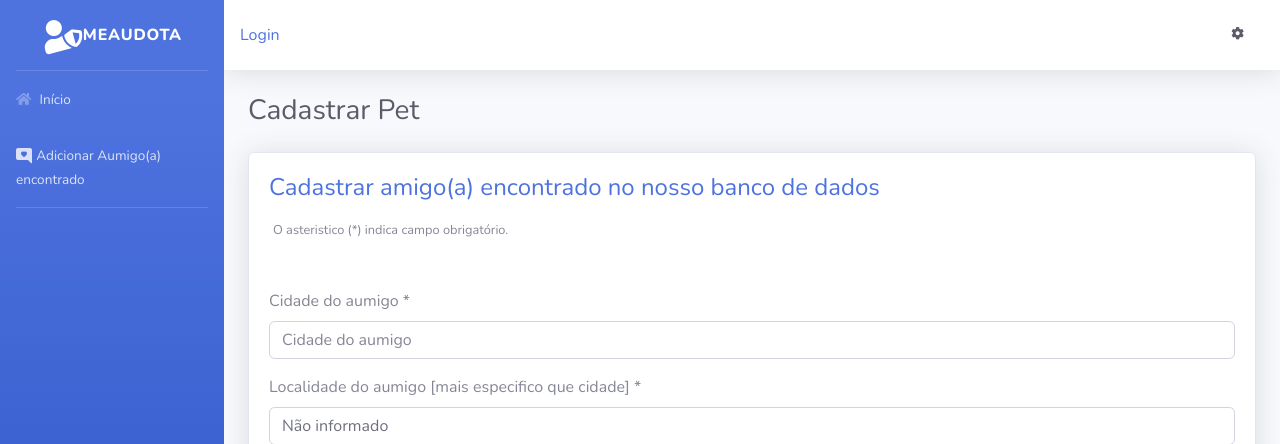
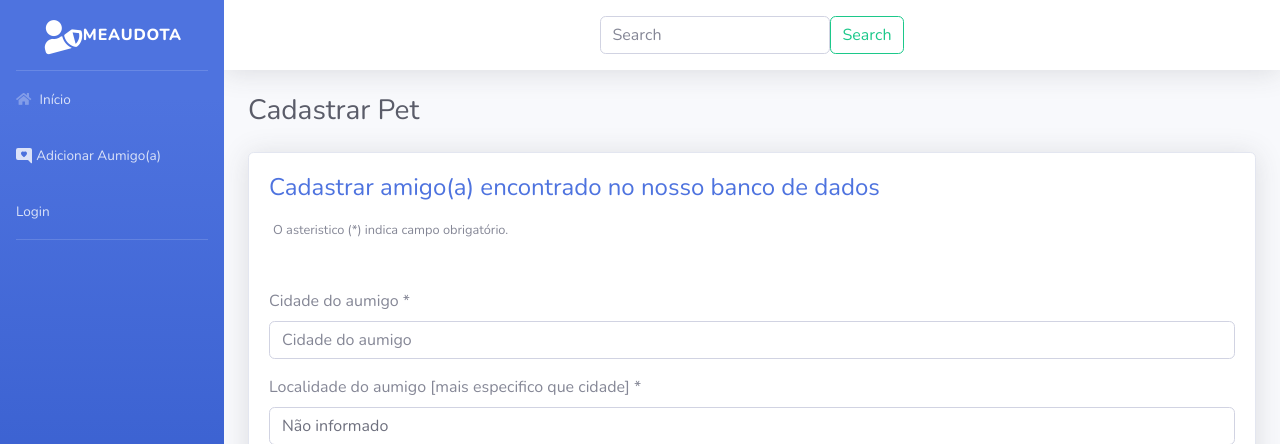
Before and after one commit to brunobarros2093/meaudote, a Django app: page /cadastrar_pet/ in a window 1280 px wide. Shown: the top 444 px of the page. Run offline with Django 5.2, Linux system fonts and the light colour scheme; some libraries are stand-ins or nearby versions.

Commit message:
mudando search e menu de lugar

```diff
--- a/templates/base.html
+++ b/templates/base.html
@@ -39,10 +39,22 @@
                         <svg xmlns="http://www.w3.org/2000/svg" width="16" height="16" fill="currentColor" class="bi bi-chat-right-heart-fill" viewBox="0 0 16 16">
                             <path d="M16 2a2 2 0 0 0-2-2H2a2 2 0 0 0-2 2v8a2 2 0 0 0 2 2h9.586a1 1 0 0 1 .707.293l2.853 2.853a.5.5 0 0 0 .854-.353zM8 3.993c1.664-1.711 5.825 1.283 0 5.132-5.825-3.85-1.664-6.843 0-5.132"/>
                           </svg>
-                        <span>Adicionar Aumigo(a) encontrado</span>
+                        <span>Adicionar Aumigo(a)</span>
                     </a>
                 </li>
-
+                {% if user.is_authenticated %}
+                <li class="nav-item">
+                    <a class="nav-link" href="{% url 'logout' %}">
+                        <span>Logout</span>
+                    </a>
+                </li>
+            {% else %}
+            <li class="nav-item">
+                <a class="nav-link" href="{% url 'logout' %}">
+                    <span>Login</span>
+                </a>
+            </li>
+            {% endif %}
                 <hr class="sidebar-divider">
             </ul>
 
@@ -53,23 +65,16 @@
                         <button id="sidebarToggleTop" class="btn btn-link d-md-none rounded-circle mr-3">
                             <i class="fa fa-bars"></i>
                         </button>
-                        <a href="{%url 'login' %}">Login</a>
-                        <ul class="navbar-nav ml-auto">
-                            <li class="nav-item dropdown no-arrow">
-                                <a class="nav-link dropdown-toggle" href="#" id="userDropdown" role="button" data-toggle="dropdown" aria-haspopup="true" aria-expanded="false">
-                                    <span class="mr-2 d-none d-lg-inline text-gray-800 small">
-                                        <i class="fas fa-cog"></i>
-                                    </span>
-                                </a>
 
-                                <div class="dropdown-menu dropdown-menu-right shadow animated--grow-in" aria-labelledby="userDropdown">
-                                    <a class="dropdown-item" href="#" data-toggle="modal" data-target="#logoutModal">
-                                        <i class="fas fa-sign-out-alt fa-sm fa-fw mr-2 text-gray-400"></i>
-                                        Sair
-                                    </a>
-                                </div>
-                            </li>
-                        </ul>
+
+                        <div class="container d-flex justify-content-center">
+                            <form class="form-inline">
+                              <div class="form-group">
+                                <input class="form-control" type="search" placeholder="Search" aria-label="Search">
+                              </div>
+                              <button class="btn btn-outline-success my-2 my-sm-0" type="submit">Search</button>
+                            </form>
+                           </div>
                     </nav>
                     {% block conteudo %} {% endblock conteudo %}
 
```
Also changed, not shown: templates/index.html (+1 -8 lines).
